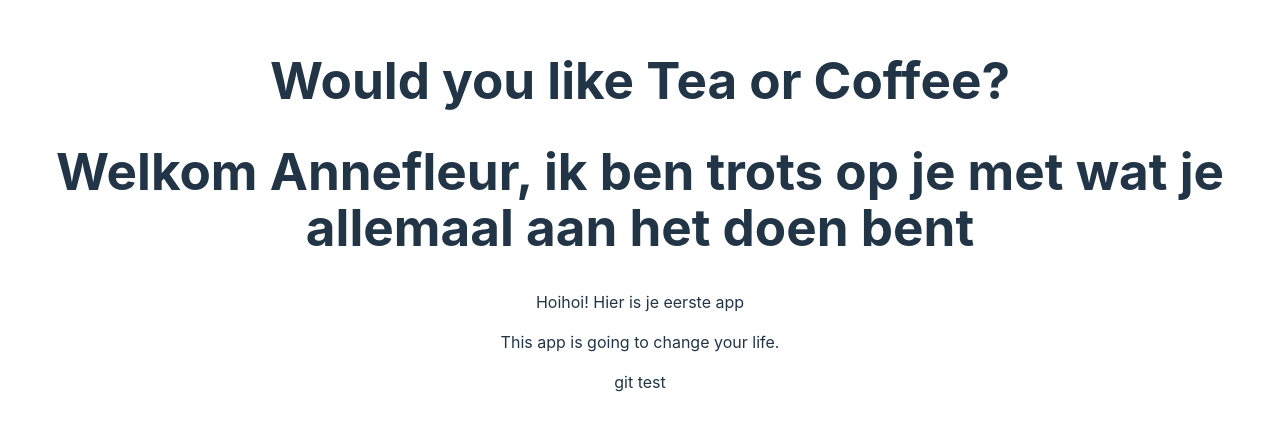
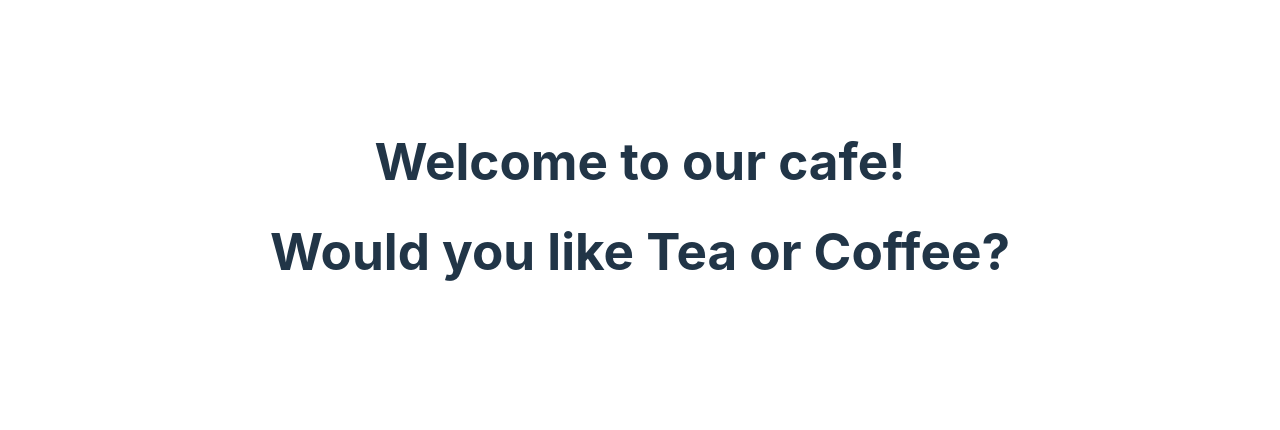
Before and after one commit to annefleurhay/First-React, a React (Vite) app in the folder my-first-app/: page / in a window 1280 px wide. Shown: the part 194-624 px from the top of the page. Built offline with nearby package versions, Linux system fonts and the light colour scheme.

Commit message:
onderdelen angepast aan de hand van opdracht

```diff
--- a/my-first-app/src/App.jsx
+++ b/my-first-app/src/App.jsx
@@ -1,19 +1,13 @@
 import "./App.css";
 import { DrinkButtons } from "./components/DrinkButtons";
 import { coffee, tea } from "../utils/data";
-const greeting =
-  "Welkom Annefleur, ik ben trots op je met wat je allemaal aan het doen bent";
-const description = <p>This app is going to change your life.</p>;
-const test = "git test";
+const greeting = "Welcome to our cafe!";
 
 export const App = () => {
   return (
     <div className="App">
+      <h1>{greeting}</h1>
       <DrinkButtons drinkOne={tea.name} drinkTwo={coffee.name} />
-      <h1>{greeting}</h1>
-      <p>Hoihoi! Hier is je eerste app</p>
-      {description}
-      {test}
     </div>
   );
 };
```
